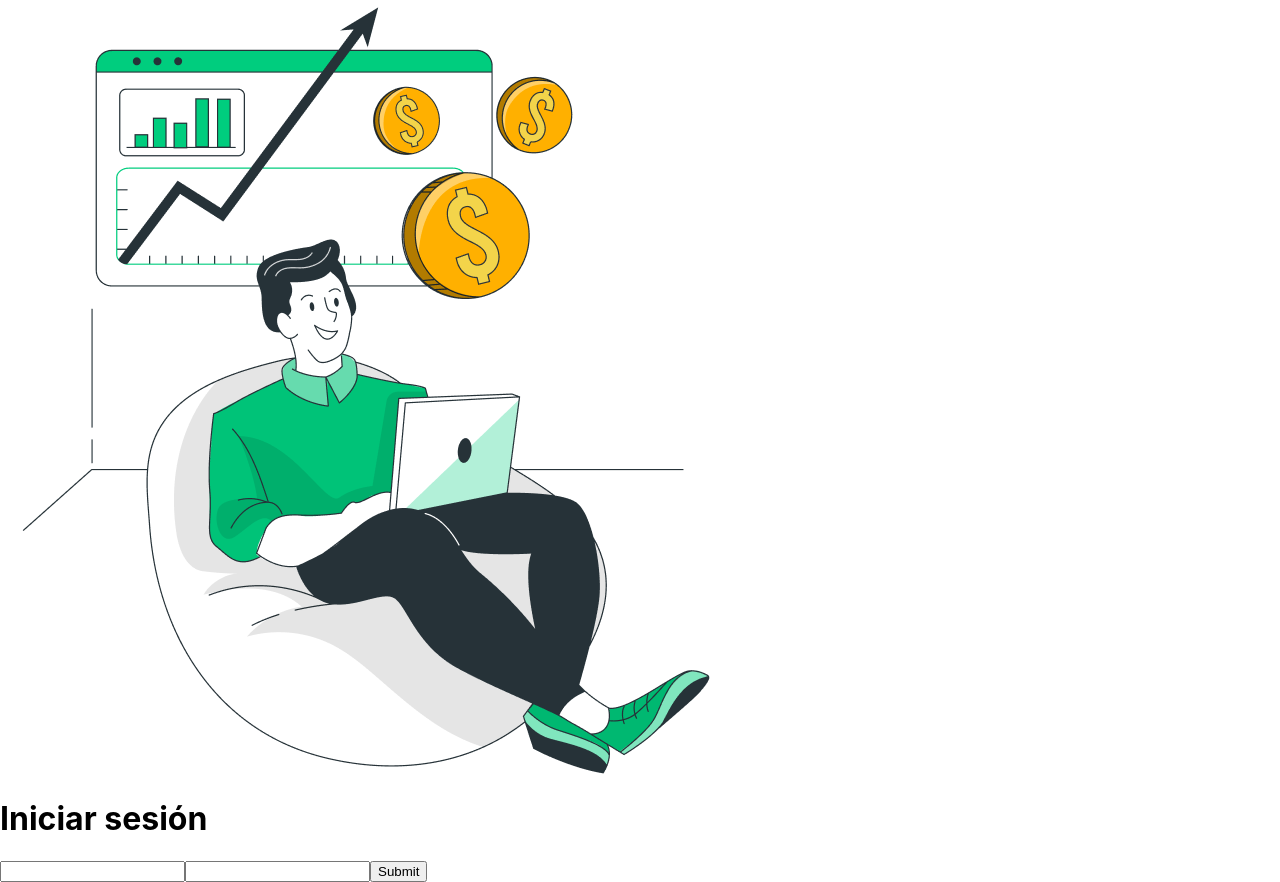
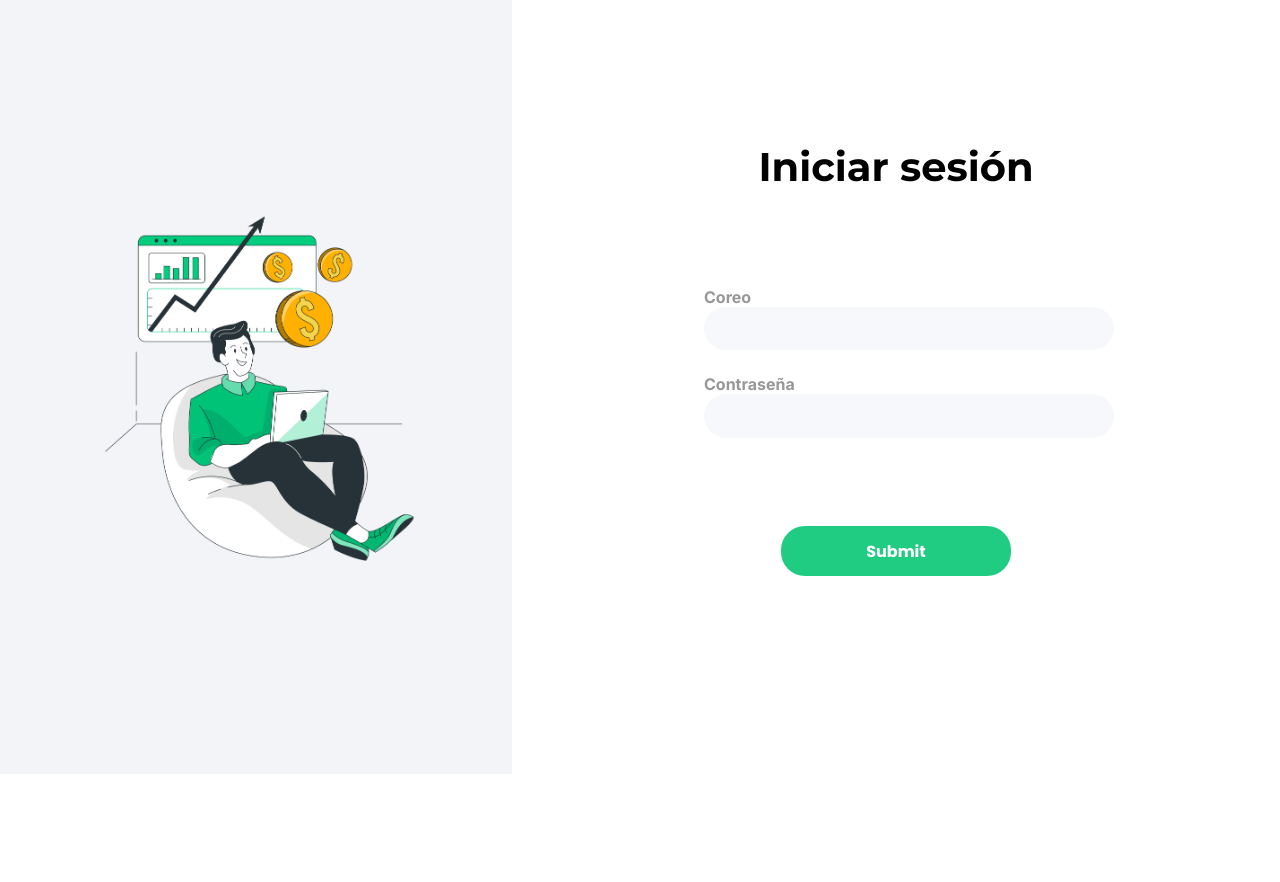
Before and after one commit to Damian9C/testChat, a React (Create React App) app: page / in a window 1280 px wide. After the commit the page ends 800 px from the top, so only its background shows below. Built offline with nearby package versions, Linux system fonts and the light colour scheme.

Commit message:
login terminado

```diff
--- a/src/view/log/login.css
+++ b/src/view/log/login.css
@@ -0,0 +1,75 @@
+@import url('https://fonts.googleapis.com/css2?family=Inter:wght@700&family=Montserrat:wght@700&family=Poppins:wght@700&display=swap');
+
+
+.login{
+    display: grid;
+    grid-template-columns: 40% 60%;
+}
+
+.login__img{
+    background-color: #F3F4F8;
+    display: flex;
+    align-items: center;
+    justify-content: center;
+}
+
+.login__img--img{
+    height: 45%;
+}
+
+.login__formFrame{
+    display: flex;
+    align-items: center;
+    justify-content: center;
+}
+
+.login__formFrame--Content{
+    width: 50%;
+}
+
+.login__form--title{
+    margin-bottom: 6rem;
+    width: 100%;
+    display: flex;
+    justify-content: center;
+    font-family: 'Montserrat', sans-serif;
+    font-size: 40px;
+}
+
+.login__form{
+    width: 100%;
+    font-family: 'Inter', sans-serif;
+    font-size: 16px;
+}
+
+.login__form--input{
+    margin: 1.5rem 0;
+}
+
+input{
+    width: 100%;
+    font-size: 16px;
+    background: #F6F8FC;
+    border: none;
+    border-radius: 24px;
+    color: #979797;
+    padding: .8rem;
+}
+
+.login__form--inputText{
+    color: #979797;
+}
+
+.login__form--inputBtn{
+    display: flex;
+    justify-content: center;
+}
+
+.login__form--inputBtnContent{
+    width: 60%;
+    margin-top: 4rem;
+    margin-bottom: 6rem;
+    color: #fff;
+    background-color: #20CC81;
+    font-family: 'Poppins', sans-serif;
+}
--- a/src/view/log/login.jsx
+++ b/src/view/log/login.jsx
@@ -15,19 +15,39 @@ export default function Login() {
     }
 
     return (
-        <div>
-            <div>
-                <img src={logImg}/>
+        <div className="login">
+            <div className="login__img">
+                <img className="login__img--img" src={logImg}/>
             </div>
-            <div>
+            <div className="login__formFrame">
+                <div className="login__formFrame--Content">
+                    <p className="login__form--title">Iniciar sesión</p>
 
-                <h1>Iniciar sesión</h1>
+                    <div className="login__form">
 
-                <input name={email} onInput={ e => {set_email(e.target.value)} }/>
-                <input name={pass} onInput={ e => {set_pass(e.target.value)} } type="password"/>
+                        <div className="login__form--input">
+                            <label htmlFor="inputMail">
+                                <span className="login__form--inputText">
+                                    Coreo
+                                </span>
+                            </label><br/>
+                            <input className="inputMail" name={email} onInput={ e => {set_email(e.target.value)} }/>
+                        </div>
 
-                <input type="submit" onClick={log}/>
+                        <div className="login__form--input">
+                            <label htmlFor="inputPass">
+                                <span className="login__form--inputText">
+                                    Contraseña
+                                </span>
+                            </label><br/>
+                            <input className="inputPass" name={pass} onInput={ e => {set_pass(e.target.value)} } type="password"/>
+                        </div>
 
+                        <span className="login__form--inputBtn">
+                            <input className="login__form--inputBtnContent" type="submit" onClick={log}/>
+                        </span>
+                    </div>
+                </div>
             </div>
         </div>
     );
```
